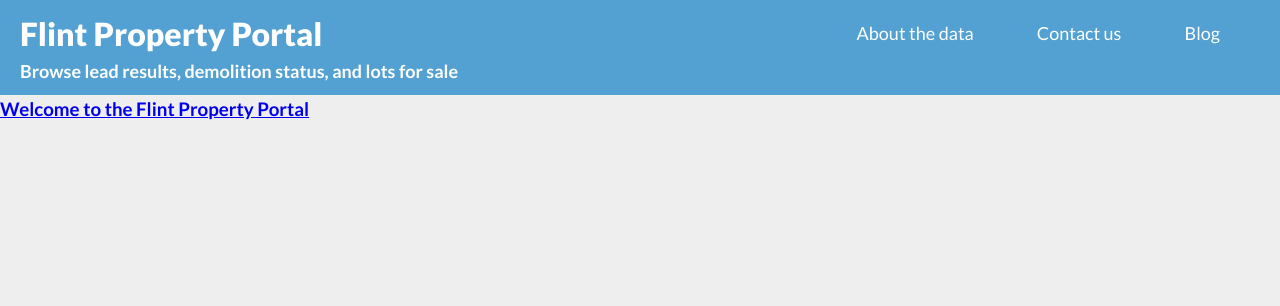
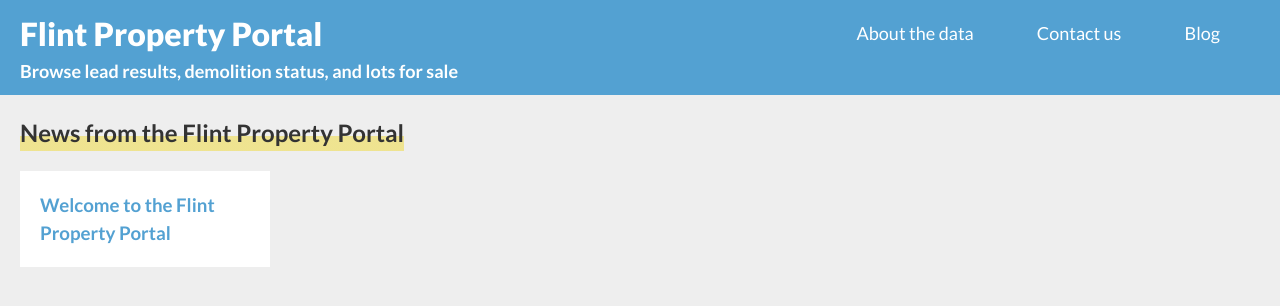
Before and after one commit to loveland/flint, a Jekyll site: the page built from blog.html, in a window 1280 px wide. Shown: the top 306 px of the page. Built offline with Jekyll 4.4.1, drawn with Linux system fonts in a browser that asks for light colours; nearby versions of some CDN libraries.

Commit message:
Better blog page

```diff
--- a/_sass/_base.scss
+++ b/_sass/_base.scss
@@ -44,6 +44,8 @@ iframe {
 
 a {
     transition: background-color 1s ease, color 0.5s ease;
+    color: $background;
+    text-decoration: none;
 }
 
 .site-header {
@@ -92,7 +94,7 @@ a {
 }
 
 .decorate {
-    background-image: linear-gradient(180deg, transparent 67%, rgba($highlight, 0.65) 0);
+    background-image: linear-gradient(180deg, transparent 58%, rgba($highlight, 0.65) 0);
     background-size: 100% 100%;
     background-repeat: no-repeat;
 }
@@ -131,13 +133,31 @@ a {
             margin-bottom: 1em;
         }
 
-        a {
-            color: $background;
-            text-decoration: none;
+    }
+
+
+}
+
+.blog {
+    padding: 20px;
+
+    h2 {
+        margin-bottom: 20px;
+        display: inline-block;
+    }
+
+    .post a {
+        width: 250px;
+        background: #fff;
+        padding: 20px;
+        display: inline-block;
+        margin-right: 10px;
+
+        &:hover {
+            background-color: $highlight;
         }
     }
 }
-
 @media screen and (max-width: 1024px) {
 
     .page-content .sidebar {
--- a/blog.html
+++ b/blog.html
@@ -2,8 +2,11 @@
 layout: default
 ---
 
-{% for post in site.posts %}
-  <div class="post">
-    <h3><a class="post-link" href="{{ post.url | prepend: site.baseurl }}">{{ post.title }}</a></h3>
-  </div>
-{% endfor %}
+<div class="blog">
+  <h2 class="decorate">News from the Flint Property Portal</h2>
+  {% for post in site.posts %}
+    <div class="post">
+      <h3><a class="post-link" href="{{ post.url | prepend: site.baseurl }}">{{ post.title }}</a></h3>
+    </div>
+  {% endfor %}
+</div>
--- a/css/main.scss
+++ b/css/main.scss
@@ -14,7 +14,7 @@ $base-line-height: 1.5;
 
 $spacing-unit:     30px;
 
-$text-color:       #111;
+$text-color:       #333;
 $background-color: #fdfdfd;
 $brand-color:      #2a7ae2;
 
```
